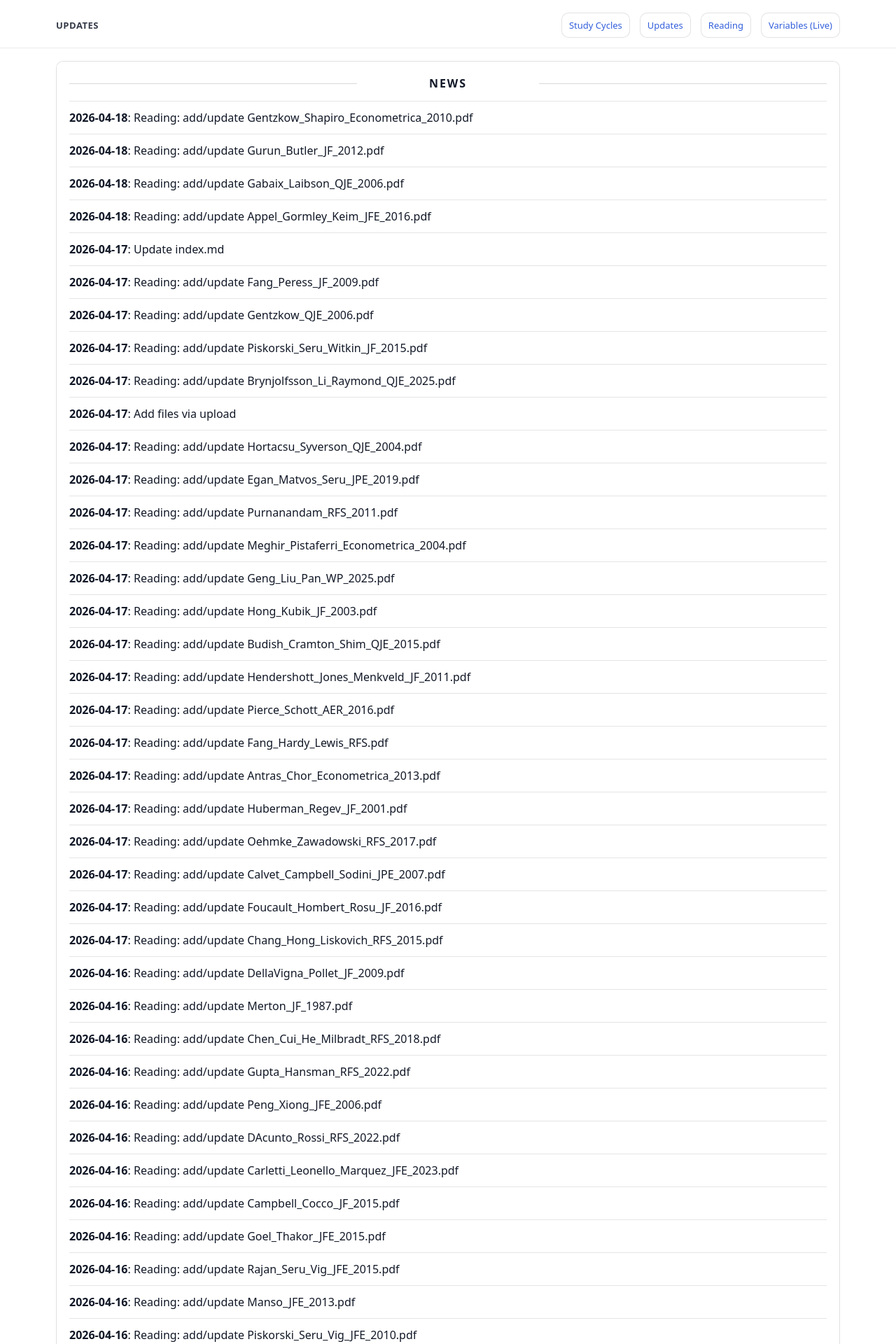
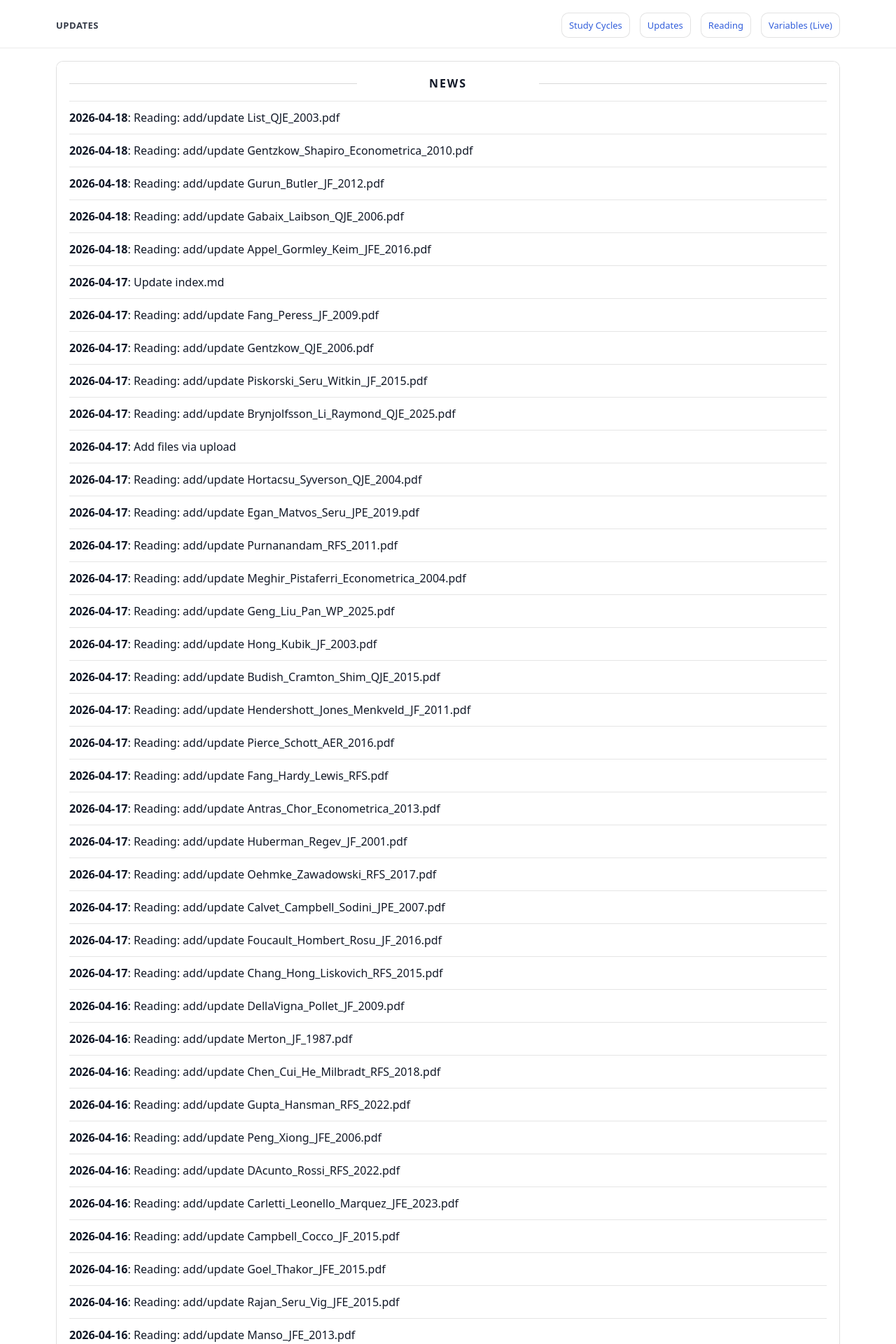
Before and after one commit to yaxinzn/study-archive, a Jekyll site: the page built from updates/index.md, in a window 1280 px wide. Shown: the top 1920 px of the page at 70% size. Built offline with Jekyll 4.4.1, drawn with Linux system fonts in a browser that asks for light colours; some of the changed text lies outside the part shown.

Commit message:
chore: update NEWS feed

```diff
--- a/_data/news.yml
+++ b/_data/news.yml
@@ -1,4 +1,7 @@
 # Auto-generated update history (sorted newest -> oldest). Do not edit manually.
+- ts: "1776466472"
+  date: "2026-04-18"
+  title: "Reading: add/update List_QJE_2003.pdf"
 - ts: "1776465603"
   date: "2026-04-18"
   title: "Reading: add/update Gentzkow_Shapiro_Econometrica_2010.pdf"
```
